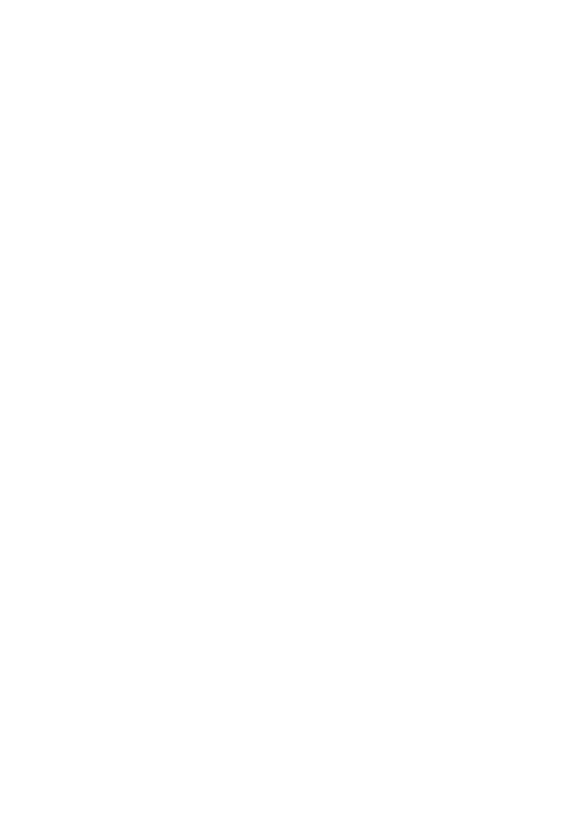
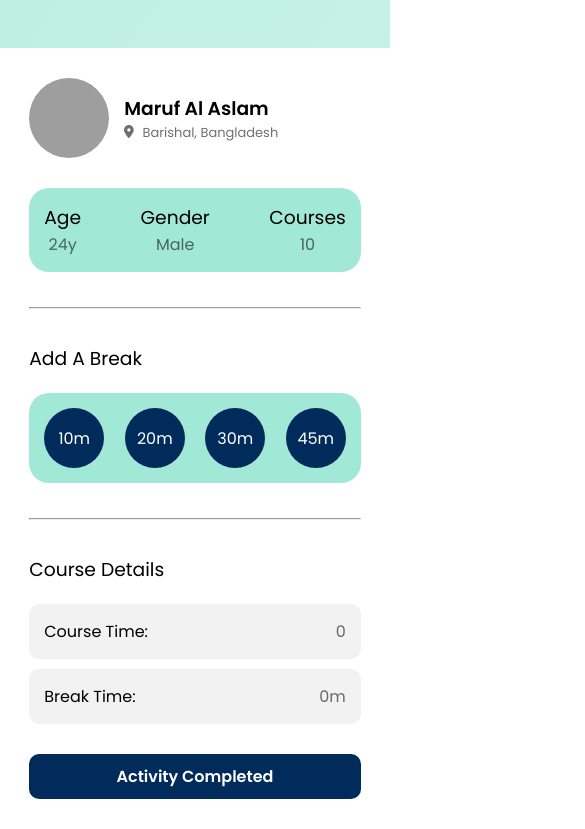
Before and after one commit to MarufAlAslam/medemy-simple-react-spa, a React (Create React App) app: page / in a window 390 px wide. Shown: the part 3492-4321 px from the top of the page, 585 px wide, since content can reach past the window. Before the commit the page ends 1899 px from the top, so only its background shows below. Built offline with nearby package versions, Linux system fonts and the light colour scheme; grey boxes are pictures that could not be loaded.

Commit message:
break click handler added

```diff
--- a/src/components/Breaks/Breaks.js
+++ b/src/components/Breaks/Breaks.js
@@ -3,9 +3,9 @@ import './Breaks.css'
 
 const Breaks = ({ time, breakClickHandler }) => {
     return (
-        <button className='btn-break' onClick={() => { console.log("clicked") }}>
+        <button className='btn-break' onClick={() => { breakClickHandler(time) }}>
             {time}m
-        </button>
+        </button >
     );
 };
 
--- a/src/components/Courses/Courses.js
+++ b/src/components/Courses/Courses.js
@@ -16,7 +16,7 @@ const Courses = (props) => {
             <p className='mb-1'>
                 <span className='bold'>Time Duration: </span> {props.course.timeRequired}
             </p>
-            <button className='btn-add'>
+            <button className='btn-add' onClick={() => { props.addToListHandler(props.course.timeRequired) }}>
                 Add To List
             </button>
         </div>
--- a/src/components/MainContainer/MainContainer.css
+++ b/src/components/MainContainer/MainContainer.css
@@ -44,3 +44,43 @@ hr {
 .mb-2 {
     margin-bottom: 20px;
 }
+
+.course-details-item {
+    padding: 15px;
+    background: rgba(0, 0, 0, 0.05);
+    border-radius: 10px;
+    margin: 10px 0;
+    display: flex;
+    justify-content: space-between;
+    align-items: center;
+}
+
+body,
+html {
+    overflow-x: hidden;
+}
+
+
+@media screen and (max-width: 992px) {
+    .main-container {
+        display: grid;
+        grid-template-columns: 1fr;
+        min-height: 100vh;
+    }
+
+    .holder {
+        display: grid;
+        grid-template-columns: repeat(2, 1fr);
+        gap: 20px;
+        margin-top: 50px;
+    }
+}
+
+@media screen and (max-width: 767px) {
+    .holder {
+        display: grid;
+        grid-template-columns: repeat(1, 1fr);
+        gap: 20px;
+        margin-top: 50px;
+    }
+}
--- a/src/components/MainContainer/MainContainer.js
+++ b/src/components/MainContainer/MainContainer.js
@@ -15,9 +15,16 @@ const MainContainer = () => {
             .then(data => setCourses(data))
     }, []);
 
+    // const [activeState, setActiveState] = useState(false);
 
-    const breakClickHandler = () => {
-        console.log('clicked');
+    const [timeBreak, setTimeBreak] = useState(0);
+
+    const breakClickHandler = (breakTime) => {
+        setTimeBreak(breakTime);
+    }
+
+    const addToListHandler = (duration) => {
+        console.log(duration);
     }
     return (
         <div className='main-container'>
@@ -30,7 +37,7 @@ const MainContainer = () => {
                     <h3>Total {courses.length} Courses Available</h3>
                     <div className='holder'>
                         {
-                            courses.map(course => <Courses key={course.id} course={course}></Courses>)
+                            courses.map(course => <Courses key={course.id} course={course} addToListHandler={addToListHandler}></Courses>)
                         }
                     </div>
                 </div>
@@ -42,12 +49,38 @@ const MainContainer = () => {
                     <div className='break'>
                         <h3 className='mb-2'>Add A Break</h3>
                         <div className='break-btns'>
-                            <Breaks time={10} handler={breakClickHandler}></Breaks>
-                            <Breaks time={20} handler={breakClickHandler}></Breaks>
-                            <Breaks time={30} handler={breakClickHandler}></Breaks>
-                            <Breaks time={45} handler={breakClickHandler}></Breaks>
+                            <Breaks time={10} breakClickHandler={breakClickHandler}></Breaks>
+                            <Breaks time={20} breakClickHandler={breakClickHandler}></Breaks>
+                            <Breaks time={30} breakClickHandler={breakClickHandler}></Breaks>
+                            <Breaks time={45} breakClickHandler={breakClickHandler}></Breaks>
                         </div>
                     </div>
+                    <hr />
+                    <div className='course-details'>
+                        <h3 className='mb-2'>Course Details</h3>
+                        <div className='course-details-holder'>
+                            <div className='course-details-item'>
+                                <p>
+                                    Course Time:
+                                </p>
+                                <p className='muted' id='courseTime'>
+                                    0
+                                </p>
+                            </div>
+                            <div className='course-details-item'>
+                                <p>
+                                    Break Time:
+                                </p>
+                                <p className='muted' id='breakTime'>
+                                    {timeBreak}m
+                                </p>
+                            </div>
+                        </div>
+                    </div>
+
+                    <button className='btn-add'>
+                        Activity Completed
+                    </button>
                 </div>
             </div>
         </div>
```
